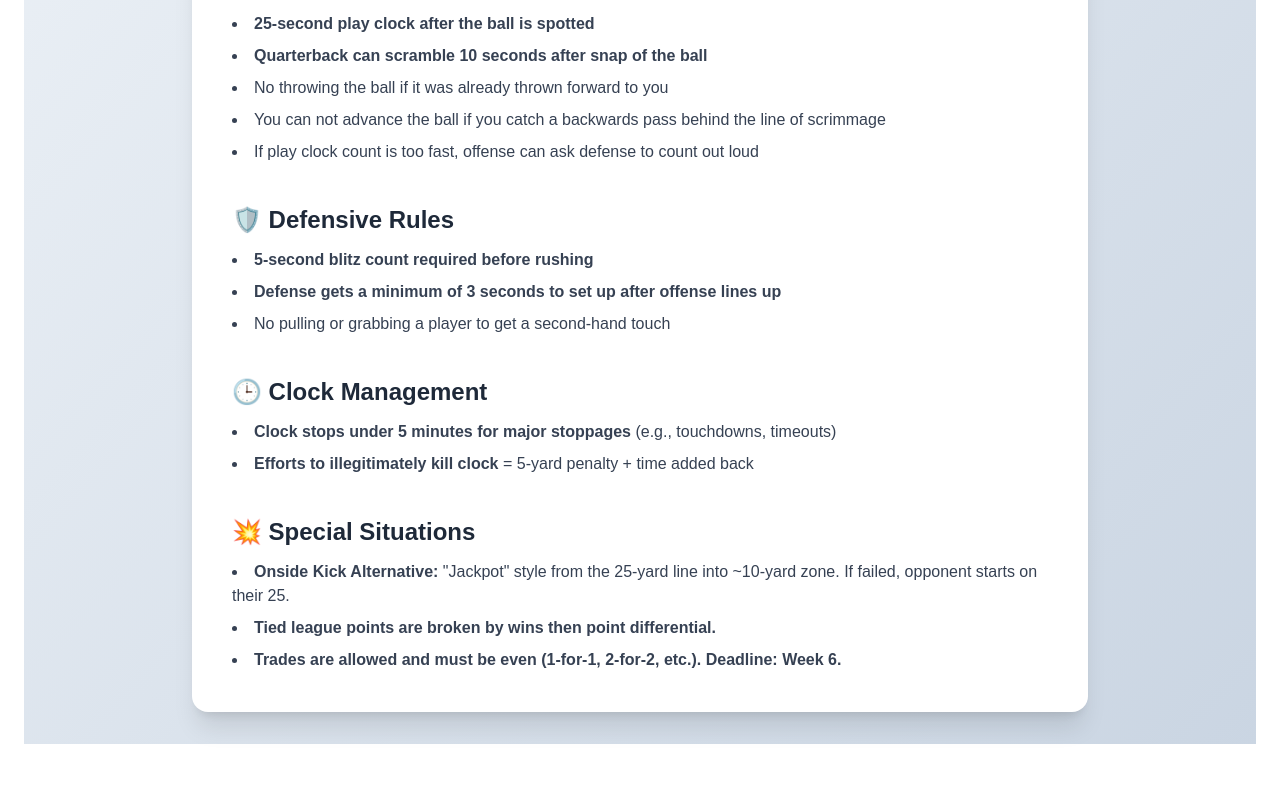
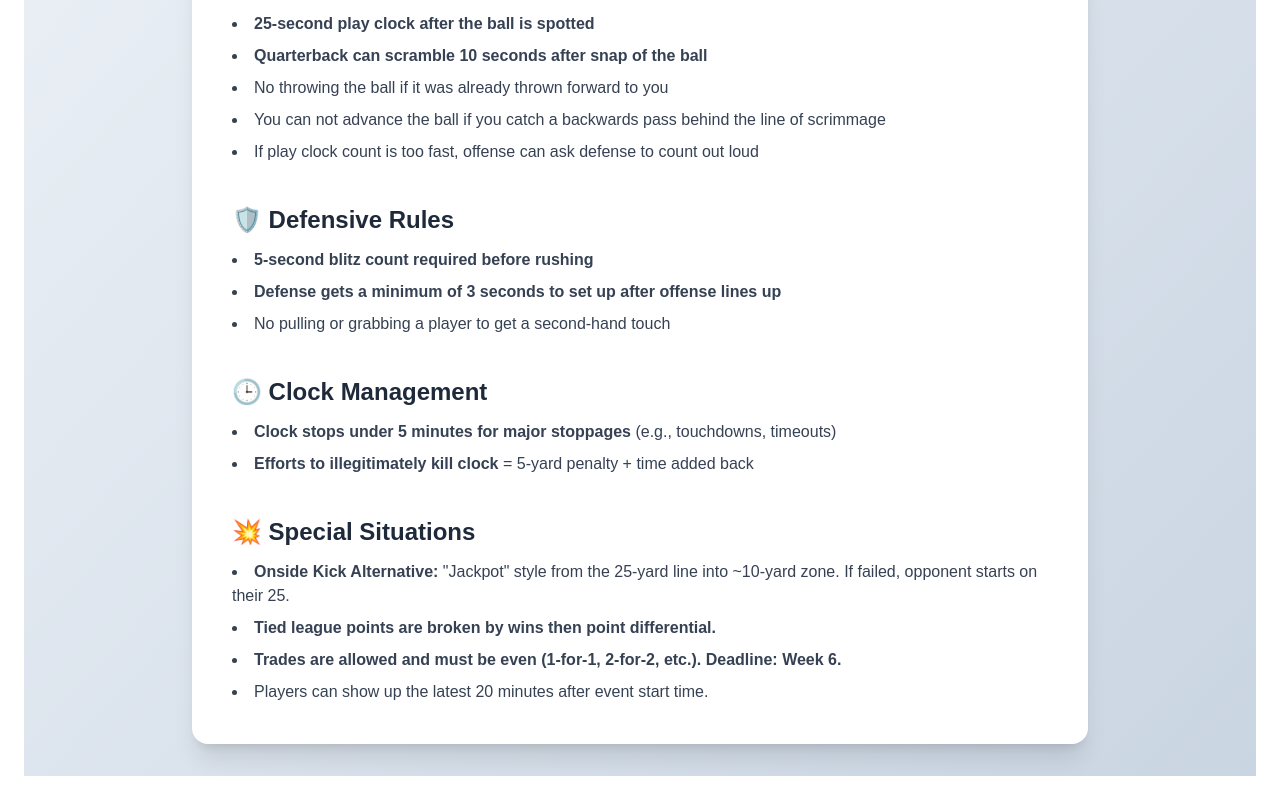
Before and after one commit to wgraz/bbfl-site, a Next.js app: page /rules in a window 1280 px wide. Shown: the part 681-1481 px from the top of the page. Before the commit the page ends 1449 px from the top, so only its background shows below. Built offline with nearby package versions, Linux system fonts and the light colour scheme.

Commit message:
Added late rule

```diff
--- a/app/rules/page.tsx
+++ b/app/rules/page.tsx
@@ -120,6 +120,10 @@ export default function RulesPage() {
                   Deadline: Week 6.
                 </strong>
               </li>
+              <li>
+                Players can show up the latest 20 minutes after event start
+                time.
+              </li>
             </ul>
           </div>
         </section>
```
